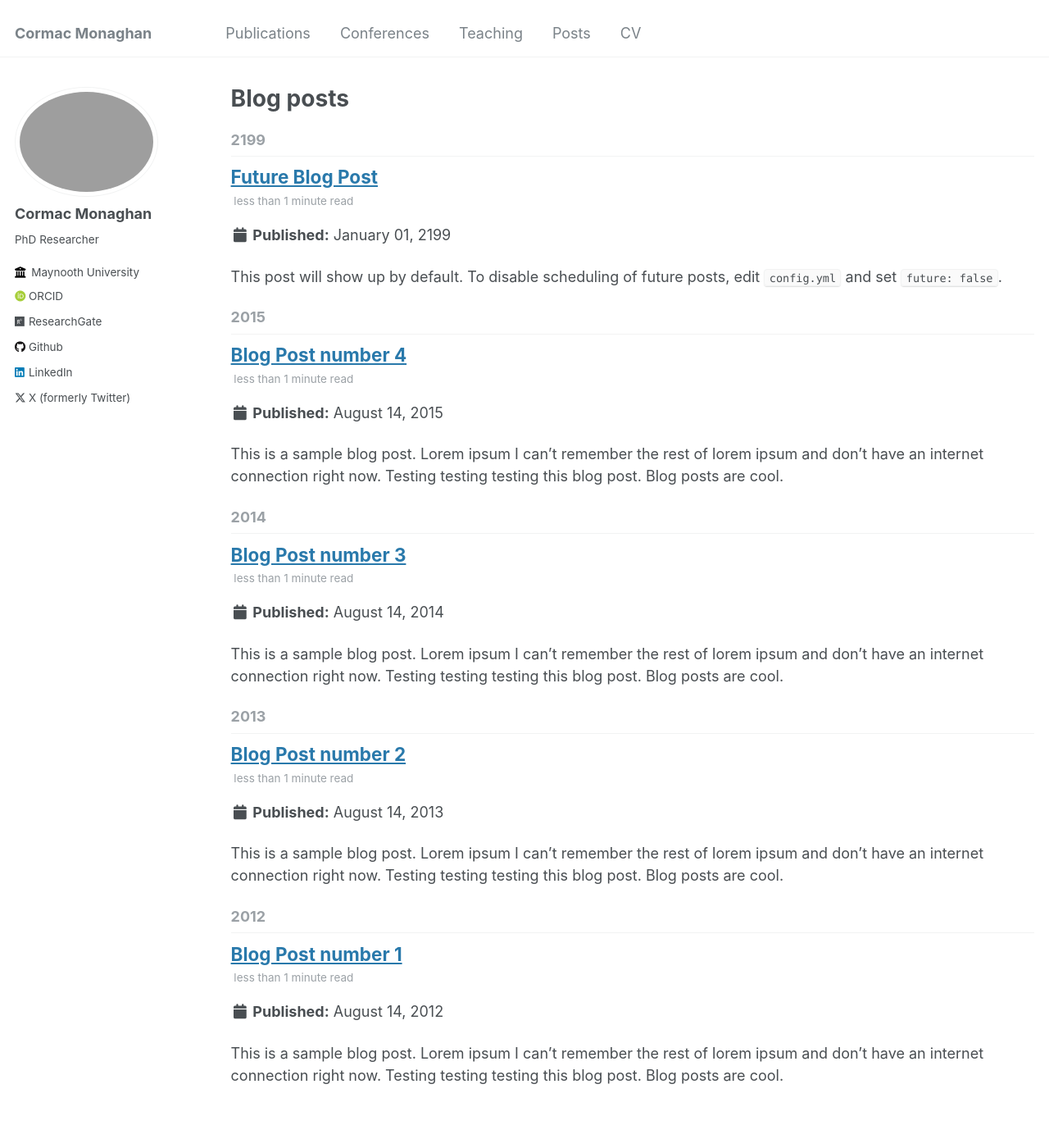
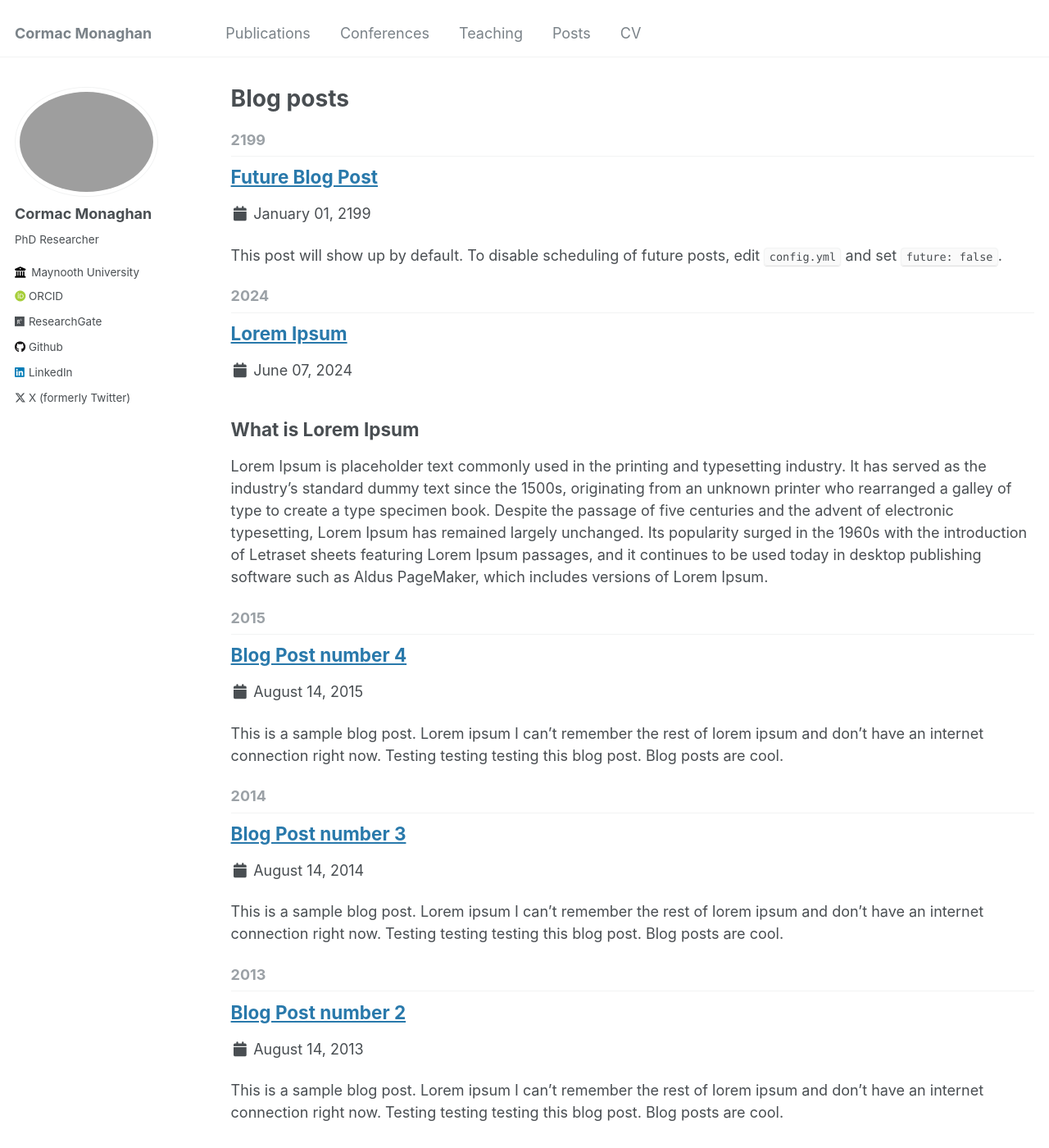
Before and after one commit to C-Monaghan/C-Monaghan.github.io, a Jekyll site: the page built from _pages/posts.html, in a window 1280 px wide and 1400 px high. Shown: the whole window at 82% size. Built offline with Jekyll 4.4.1, drawn with Linux system fonts in a browser that asks for light colours; some web fonts are replaced.

Commit message:
Testing post layouts

```diff
--- a/_pages/posts.html
+++ b/_pages/posts.html
@@ -13,5 +13,5 @@ author_profile: true
     <h2 id="{{ year | slugify }}" class="archive__subtitle">{{ year }}</h2>
     {% capture written_year %}{{ year }}{% endcapture %}
   {% endif %}
-  {% include archive-single.html %}
+  {% include archive-single-publication.html %}
 {% endfor %}
--- a/_posts/2012-08-14-blog-post-1.md
+++ /dev/null
@@ -1,20 +0,0 @@
----
-title: 'Blog Post number 1'
-date: 2012-08-14
-permalink: /posts/2012/08/blog-post-1/
-tags:
-  - cool posts
-  - category1
-  - category2
----
-
-This is a sample blog post. Lorem ipsum I can't remember the rest of lorem ipsum and don't have an internet connection right now. Testing testing testing this blog post. Blog posts are cool.
-
-Headings are cool
-======
-
-You can have many headings
-======
-
-Aren't headings cool?
-------
--- /dev/null
+++ b/_posts/2024-06-07-Lorum-Ipsum.md
@@ -0,0 +1,21 @@
+---
+title: 'Lorem Ipsum'
+date: 2024-06-07
+permalink: /posts/2024/07/lorum-ipsum/
+excerpt_separator: <!--more-->
+toc: true
+tags:
+  - text
+---
+
+## What is Lorem Ipsum
+
+Lorem Ipsum is placeholder text commonly used in the printing and typesetting industry. It has served as the industry's standard dummy text since the 1500s, originating from an unknown printer who rearranged a galley of type to create a type specimen book. Despite the passage of five centuries and the advent of electronic typesetting, Lorem Ipsum has remained largely unchanged. Its popularity surged in the 1960s with the introduction of Letraset sheets featuring Lorem Ipsum passages, and it continues to be used today in desktop publishing software such as Aldus PageMaker, which includes versions of Lorem Ipsum.
+<!--more-->
+It is well-known that a reader can be distracted by the readable content of a page when examining its layout. The advantage of using Lorem Ipsum is that it has a roughly normal distribution of letters, making it appear like standard English, unlike repeating phrases such as 'Content here, content here'. Many desktop publishing packages and web page editors now use Lorem Ipsum as their default placeholder text, and searching for 'lorem ipsum' will reveal numerous websites still under development. Over the years, various versions of Lorem Ipsum have emerged, sometimes unintentionally and sometimes deliberately, incorporating elements of humor and other modifications.
+
+### Lorem Ipsum text
+
+ Lorem ipsum dolor sit amet, consectetur adipiscing elit. Maecenas quis velit tempus, consectetur libero sed, pulvinar augue. Aliquam ac lorem bibendum, bibendum nisi eu, vulputate ipsum. Quisque dui est, porttitor eget velit sit amet, egestas convallis felis. Quisque varius rutrum pellentesque. Sed nec tristique dui, eget venenatis nunc. Donec consectetur finibus velit. Morbi metus risus, cursus sit amet ultrices sed, gravida sed diam. Donec varius mi at nisi suscipit, vitae dignissim odio dignissim. Curabitur et ipsum id dolor aliquam dictum. Sed at purus nulla.
+<!--more-->
+Mauris quis libero sit amet elit pharetra viverra pretium eget nulla. Nulla ut iaculis nisl, vitae elementum sem. Donec ante purus, molestie scelerisque consectetur id, gravida id lectus. Nam sodales erat et dolor facilisis dictum. Donec congue, enim eu tempus interdum, magna lorem pretium metus, sit amet viverra massa nibh sit amet nibh. Nam erat odio, tristique at sapien nec, convallis tincidunt arcu. Nulla ut odio dictum arcu lobortis efficitur nec ac orci. Donec quis finibus tortor. Maecenas consequat elit ut leo ultricies malesuada
```
